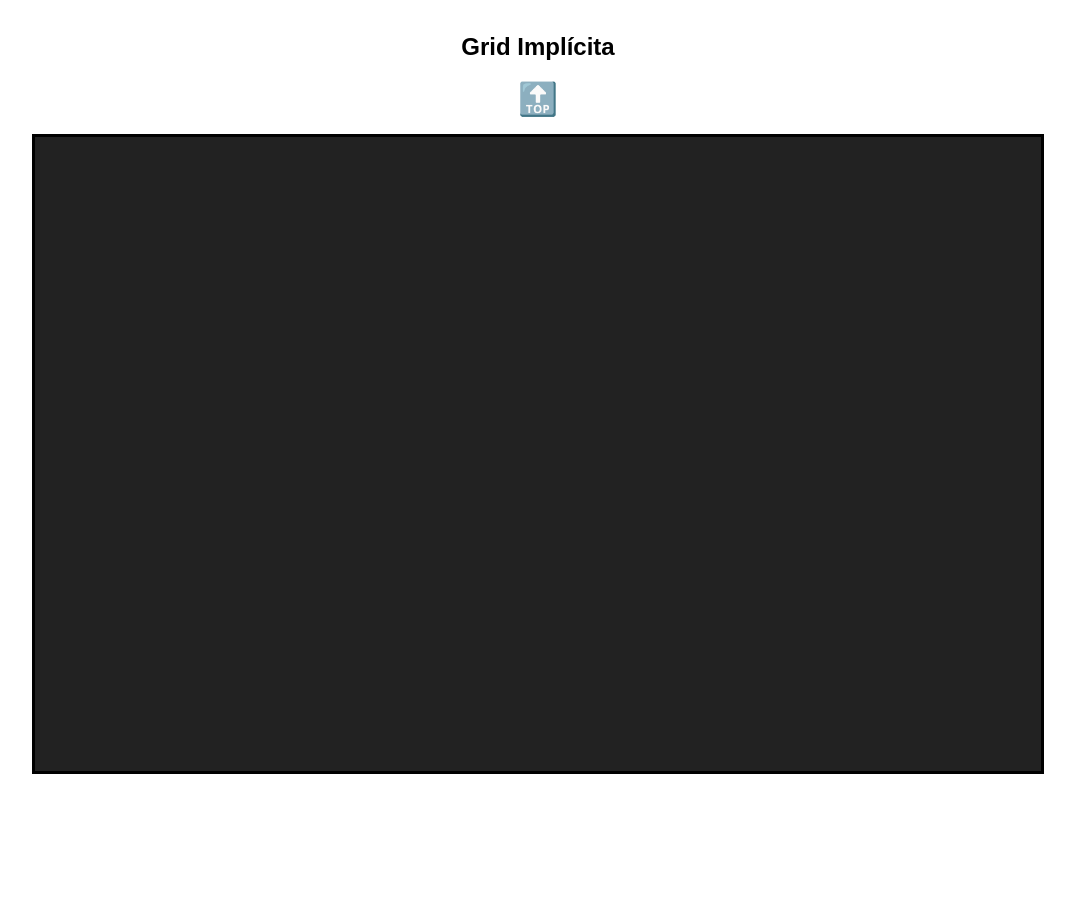
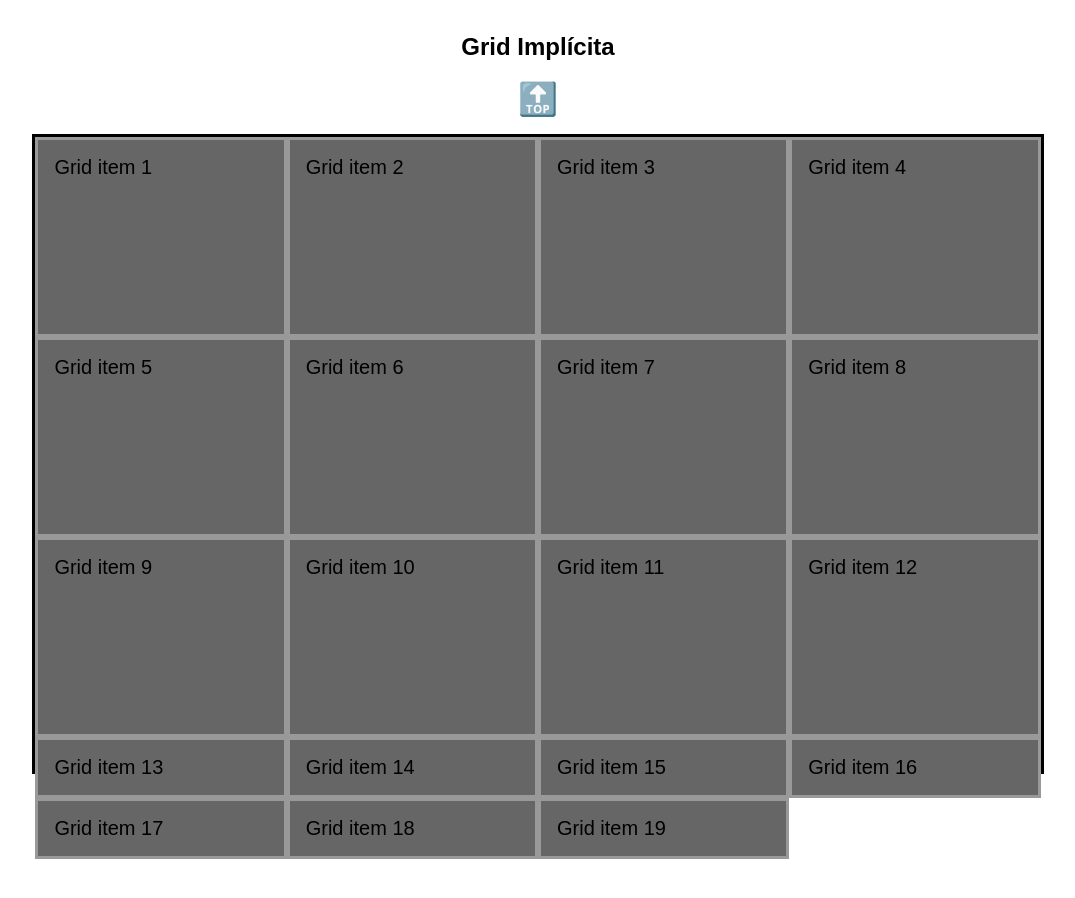
Before and after one commit to saulscs/curso-grid-css, a plain HTML site: page index.html in a window 1280 px wide. Shown: the part 5800-6698 px from the top of the page, without its empty margins (102-1177 px from the left). Drawn offline with Linux system fonts and the light colour scheme.

Commit message:
Add grid implicit

```diff
--- a/grid.css
+++ b/grid.css
@@ -146,3 +146,10 @@
     .footer{
         grid-area: footer;
     }
+
+    .grid-implicit{
+        /*Grid 4 x 3*/
+        display: grid;
+        grid-template-columns: repeat(4,1fr);
+        grid-template-rows: repeat(3,200px);
+    }
--- a/index.html
+++ b/index.html
@@ -149,7 +149,27 @@
 
   <h2 id="grid-implicit">Grid Implícita</h2>
   <a href="#top">🔝</a>
-  <section class="container grid-implicit"></section>
+  <section class="container grid-implicit">
+      <article class="item">Grid item 1</article>
+      <article class="item">Grid item 2</article>
+      <article class="item">Grid item 3</article>
+      <article class="item">Grid item 4</article>
+      <article class="item">Grid item 5</article>
+      <article class="item">Grid item 6</article>
+      <article class="item">Grid item 7</article>
+      <article class="item">Grid item 8</article>
+      <article class="item">Grid item 9</article>
+      <article class="item">Grid item 10</article>
+      <article class="item">Grid item 11</article>
+      <article class="item">Grid item 12</article>
+      <article class="item">Grid item 13</article>
+      <article class="item">Grid item 14</article>
+      <article class="item">Grid item 15</article>
+      <article class="item">Grid item 16</article>
+      <article class="item">Grid item 17</article>
+      <article class="item">Grid item 18</article>
+      <article class="item">Grid item 19</article>
+  </section>
 
   <h2 id="grid-flow">Flujo de la Grid</h2>
   <a href="#top">🔝</a>
```
